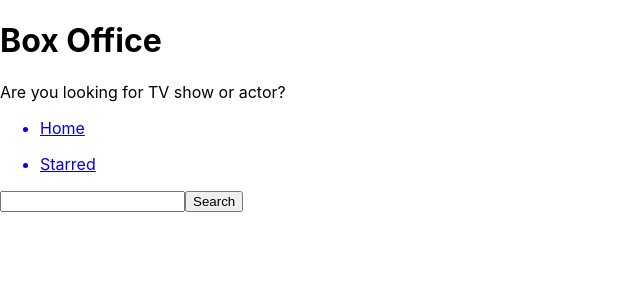
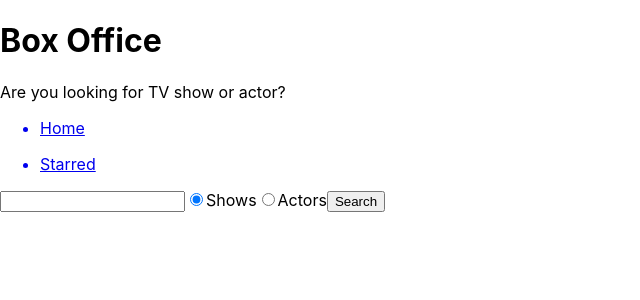
Before and after one commit to Deba1232/box-office-app, a React (Create React App) app: page / in a window 1280 px wide. Shown: the top 300 px of the page, without its empty margins (0-640 px from the left). Built offline with nearby package versions, Linux system fonts and the light colour scheme.

Commit message:
add options to search for shows and actors and moved form logic to SearchForm component

```diff
--- a/src/api/tvMaze.js
+++ b/src/api/tvMaze.js
@@ -7,3 +7,6 @@ const apiData = async(queryString) => {
 
 export const searchShow = async (query) =>
   await apiData(`/search/shows?q=${query}`);
+
+export const searchActor = async(query) =>
+  await apiData(`/search/people?q=${query}`);
--- /dev/null
+++ b/src/components/SearchForm.jsx
@@ -0,0 +1,58 @@
+import { useState } from "react";
+
+const SearchForm = ({ onSearch }) => {
+  const [searchStr, setSearchStr] = useState("");
+  const [searchOption, setSearchOption] = useState("shows");
+
+  const onSearchInput = (event) => {
+    setSearchStr(event.target.value);
+  };
+
+  const onSearchOptionChange = (event) => {
+    setSearchOption(event.target.value);
+  };
+
+  const onFormSubmit = (event) => {
+    event.preventDefault();
+
+    const options = {
+      searchStr,
+      searchOption,
+    };
+    onSearch(options);
+  };
+
+  return (
+    <form onSubmit={onFormSubmit}>
+      <input type="text" value={searchStr} onChange={onSearchInput} />
+
+      <label>
+        <input
+          type="radio"
+          name="search-options"
+          value="shows"
+          checked={searchOption === "shows"}
+          onChange={onSearchOptionChange}
+        />
+        Shows
+      </label>
+
+      <label>
+        <input
+          type="radio"
+          name="search-options"
+          value="actors"
+          checked={searchOption === "actors"}
+          onChange={onSearchOptionChange}
+        />
+        Actors
+      </label>
+
+      <button type="submit" onClick={onSearch}>
+        Search
+      </button>
+    </form>
+  );
+};
+
+export default SearchForm;
--- a/src/routes/Home.jsx
+++ b/src/routes/Home.jsx
@@ -1,26 +1,27 @@
 import { useState } from "react";
 
-import { searchShow } from "../api/tvMaze";
+import { searchShow, searchActor } from "../api/tvMaze";
+import SearchForm from "../components/SearchForm";
 
 const Home = () => {
-  const [searchStr, setSearchStr] = useState("");
   const [searchData, setSearchData] = useState([]);
   const [apiDataError, setApiDataError] = useState(null);
 
-  // console.log(searchData);
+  // console.log(searchOption);
 
-  const onSearchInput = (event) => {
-    setSearchStr(event.target.value);
-  };
-
-  const onSearch = async (event) => {
-    event.preventDefault();
-
+  const onSearch = async ({ searchStr, searchOption }) => {
     try {
       setApiDataError(null);
 
-      const result = await searchShow(searchStr);
-      setSearchData(result);
+      if (searchOption === "shows") {
+        const showData = await searchShow(searchStr);
+        setSearchData(showData);
+      }
+
+      if (searchOption === "actors") {
+        const actorData = await searchActor(searchStr);
+        setSearchData(actorData);
+      }
     } catch (error) {
       setApiDataError(error);
     }
@@ -31,10 +32,14 @@ const Home = () => {
       return <div>Error occured: {apiDataError.message}</div>;
     }
 
-    if (searchData) {
-      return searchData.map((data) => (
-        <div key={data.show.id}>{data.show.name}</div>
-      ));
+    if (searchData.length !== 0) {
+      return searchData[0].show
+        ? searchData.map((data) => (
+            <div key={data.show.id}>{data.show.name}</div>
+          ))
+        : searchData.map((data) => (
+            <div key={data.person.id}>{data.person.name}</div>
+          ));
     }
 
     return null;
@@ -42,12 +47,8 @@ const Home = () => {
 
   return (
     <div>
-      <form onSubmit={onSearch}>
-        <input type="text" value={searchStr} onChange={onSearchInput} />
-        <button type="submit" onClick={onSearch}>
-          Search
-        </button>
-      </form>
+      <SearchForm onSearch={onSearch} />
+
       <div>{renderData()}</div>
     </div>
   );
```
